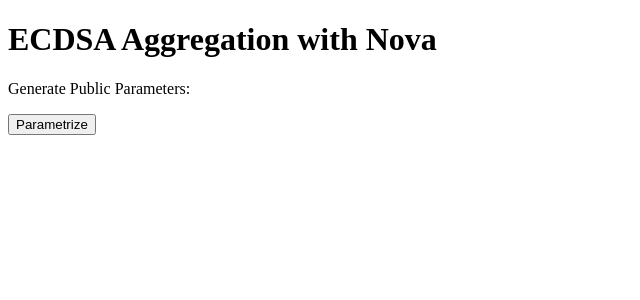
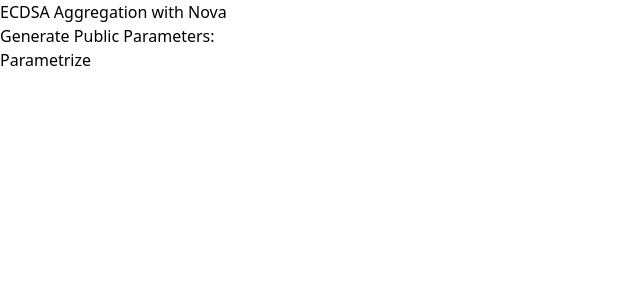
Before and after one commit to dmpierre/nova-browser-ecdsa, a Next.js app in the folder apps/web/: page / in a window 1280 px wide. Shown: the top 300 px of the page, without its empty margins (0-640 px from the left). Built offline with nearby package versions, Linux system fonts and the light colour scheme.

Commit message:
feat: add tailwind support

```diff
--- /dev/null
+++ b/apps/web/app/globals.css
@@ -0,0 +1,3 @@
+@tailwind base;
+@tailwind components;
+@tailwind utilities;
--- a/apps/web/app/page.tsx
+++ b/apps/web/app/page.tsx
@@ -4,6 +4,7 @@
 import { useGenerateParams } from "../hooks/useGenerateParams";
 import { useProve } from "../hooks/useProve";
 import { useVerify } from "../hooks/useVerify";
+import "./globals.css";
 
 export default function Page() {
 
--- /dev/null
+++ b/apps/web/postcss.config.js
@@ -0,0 +1,6 @@
+module.exports = {
+  plugins: {
+    tailwindcss: {},
+    autoprefixer: {},
+  },
+}
--- /dev/null
+++ b/apps/web/tailwind.config.js
@@ -0,0 +1,10 @@
+/** @type {import('tailwindcss').Config} */
+module.exports = {
+  content: [
+    "./app/**/*.{js,ts,jsx,tsx,mdx}",
+  ],
+  theme: {
+    extend: {},
+  },
+  plugins: [],
+}
```
Also changed, not shown: apps/web/package.json (+5 -2 lines), 1 other file (tests, documents, lock files or other folders).
